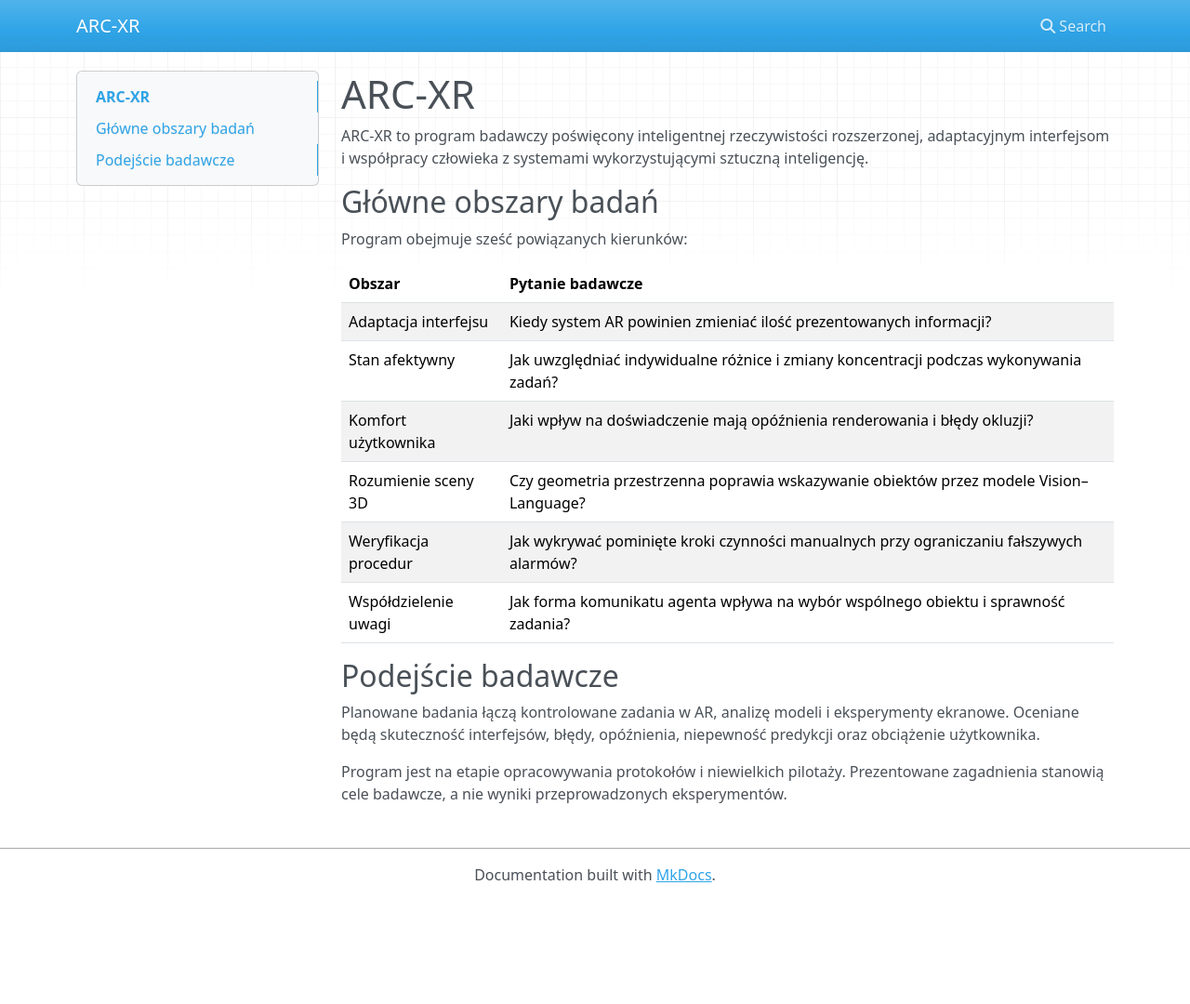
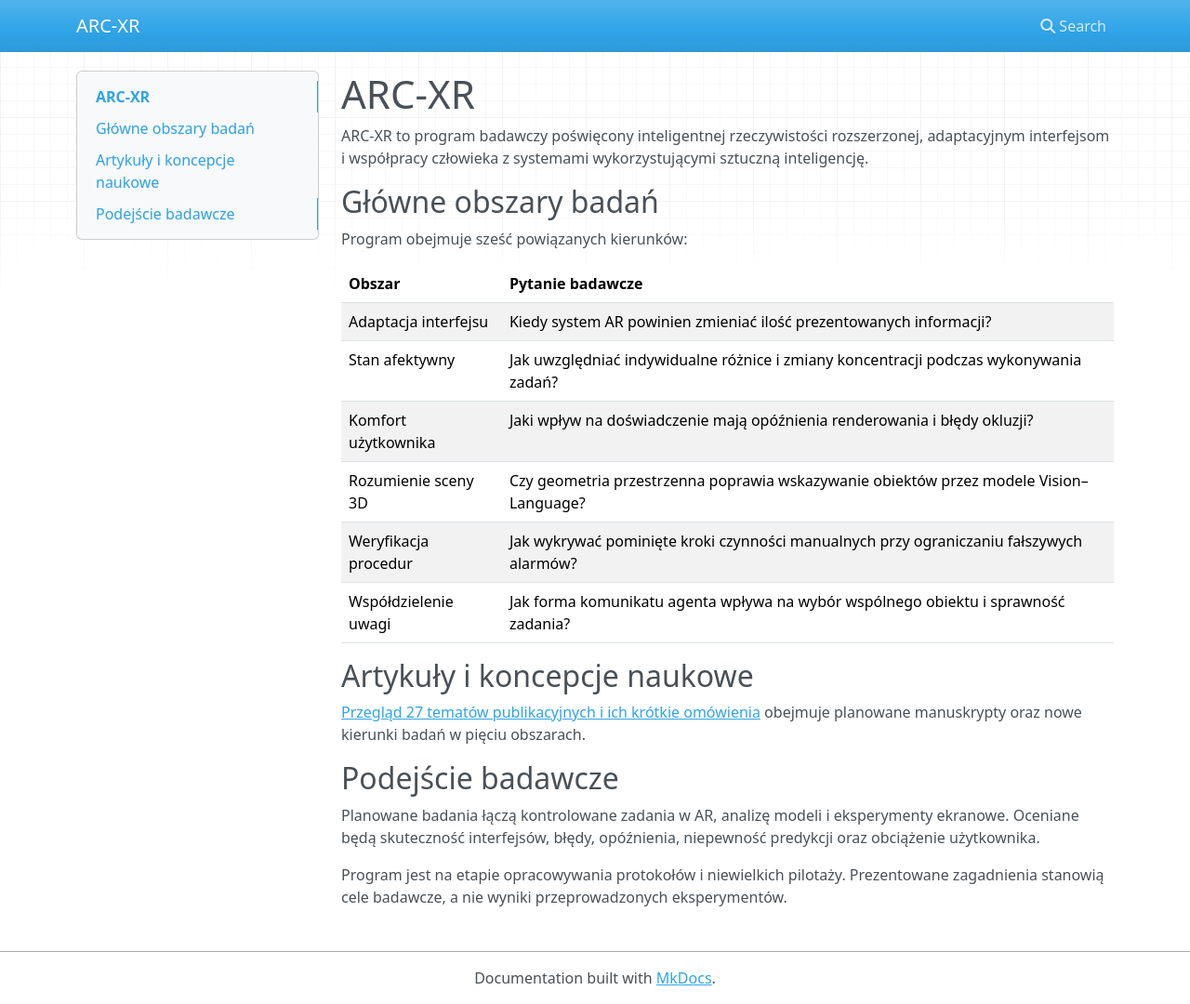
Before and after one commit to MatPomGit/arc-xr, an MkDocs documentation site: the page built from pages/index.md, in a window 1280 px wide and 1080 px high. Shown: the whole window at 93% size. Built offline with MkDocs 1.6.1, drawn with Linux system fonts in a browser that asks for light colours; nearby versions of some CDN libraries.

Commit message:
feat(pages): integrate ARC-XR research catalog into curated site

```diff
--- a/pages/index.md
+++ b/pages/index.md
@@ -15,6 +15,10 @@ Program obejmuje sześć powiązanych kierunków:
 | Weryfikacja procedur | Jak wykrywać pominięte kroki czynności manualnych przy ograniczaniu fałszywych alarmów? |
 | Współdzielenie uwagi | Jak forma komunikatu agenta wpływa na wybór wspólnego obiektu i sprawność zadania? |
 
+## Artykuły i koncepcje naukowe
+
+[Przegląd 27 tematów publikacyjnych i ich krótkie omówienia](articles.md) obejmuje planowane manuskrypty oraz nowe kierunki badań w pięciu obszarach.
+
 ## Podejście badawcze
 
 Planowane badania łączą kontrolowane zadania w AR, analizę modeli i eksperymenty ekranowe. Oceniane będą skuteczność interfejsów, błędy, opóźnienia, niepewność predykcji oraz obciążenie użytkownika.
```
